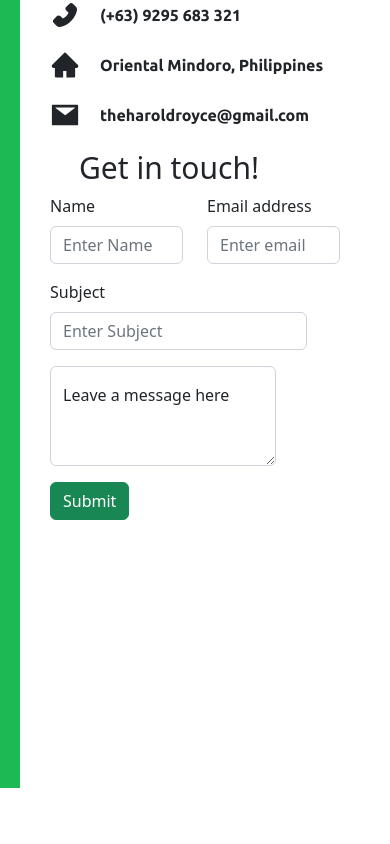
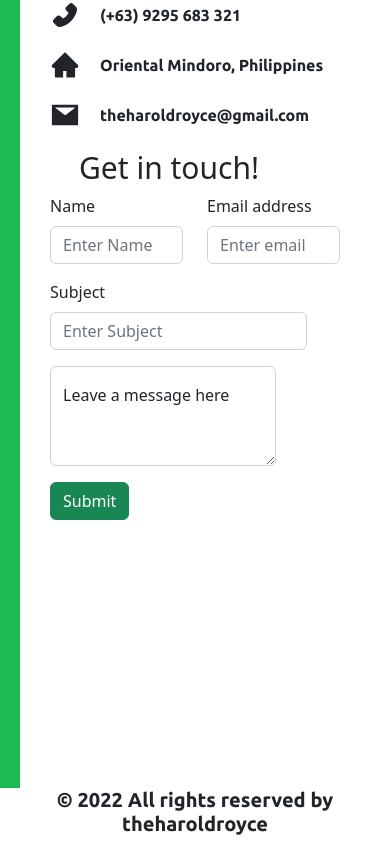
Before and after one commit to theharoldroyce/personal-web, a React (Create React App) app: page / in a window 390 px wide. Shown: the part 2360-3204 px from the top of the page. Before the commit the page ends 3148 px from the top, so only its background shows below. Built offline with nearby package versions, Linux system fonts and the light colour scheme.

Commit message:
Footer Added

```diff
--- a/src/App.js
+++ b/src/App.js
@@ -6,6 +6,7 @@ import Works from "./component/Works.js";
 import { ThemeContext } from "./context";
 import { useContext } from "react";
 import Navi from "./component/Navi.js";
+import Footer from "./component/Footer.js";
 
 
 const App = () =>{
@@ -20,6 +21,7 @@ const App = () =>{
     <About />
     <Works />
     <Contact />
+    <Footer />
   </div>
 
   );
--- /dev/null
+++ b/src/component/Footer.js
@@ -0,0 +1,11 @@
+import React from 'react'
+import "./footer.css"
+
+function Footer() {
+  return (
+    <div className="f">
+        <h5>© 2022 All rights reserved by theharoldroyce</h5>
+    </div>
+  )
+}
+export default Footer;
--- /dev/null
+++ b/src/component/footer.css
@@ -0,0 +1,19 @@
+.f{
+    display: flex;
+    align-items: center;
+    justify-content: center;
+    text-align: center;
+    font-family: 'Ubuntu', sans-serif;
+    font-size: 15px;
+}
+
+@media screen and (max-width:480px){
+    .f{
+        display: flex;
+        flex-direction: column;
+        text-align: center;
+        justify-content: center;
+        align-items: center;
+        font-size: 5px;
+    }
+}
```
